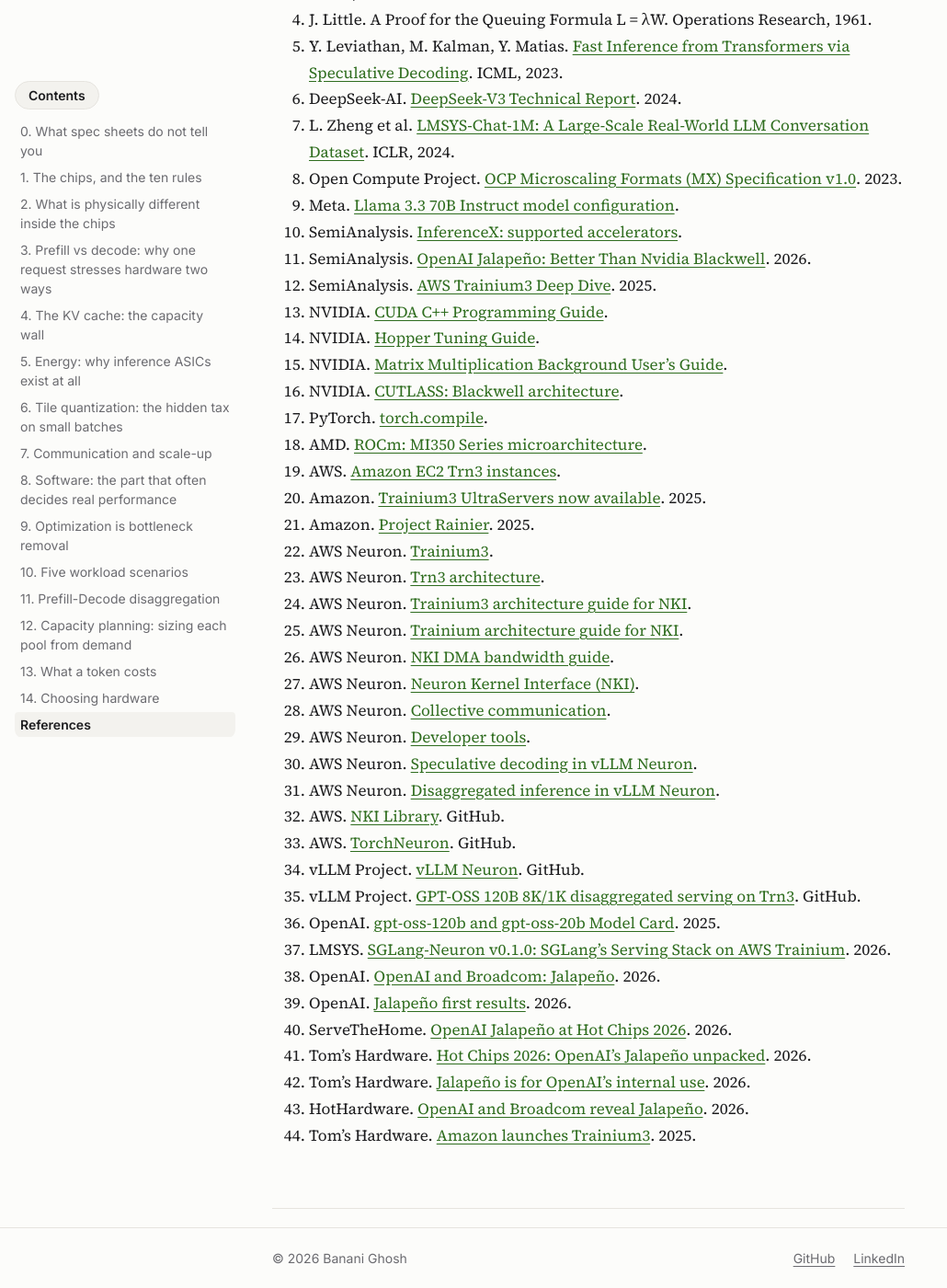
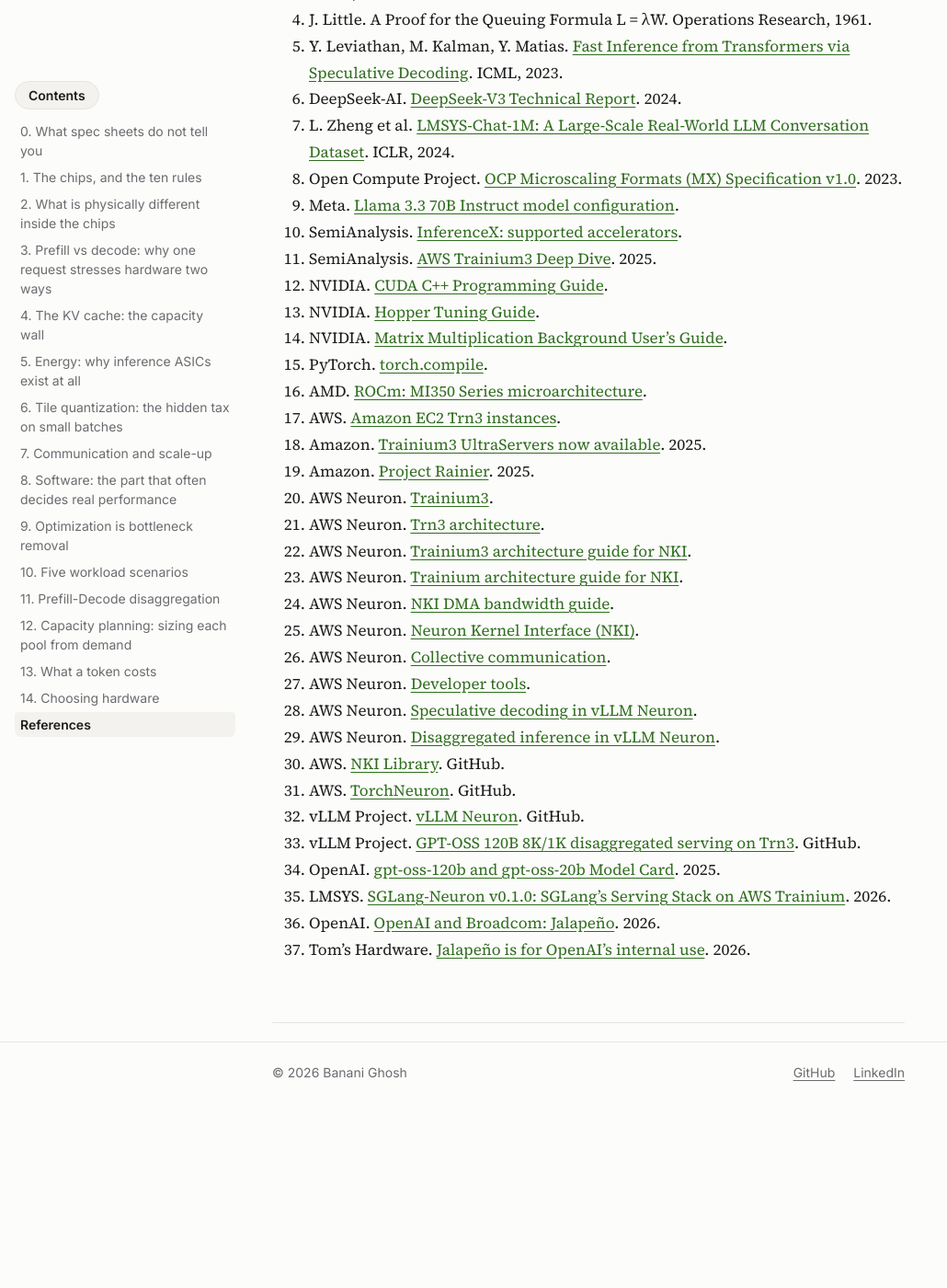
Before and after one commit to bananighosh/bananighosh.github.io, a Jekyll site: the page built from _posts/2026-11-16-flops-are-not-tokens.md, in a window 1280 px wide and 1400 px high, scrolled down 30678 px. Shown: the whole window at 92% size, without its empty margins (0-1030 px from the left). Built offline with Jekyll 4.4.1, drawn with Linux system fonts in a browser that asks for light colours; after the commit the page ends 31876 px from its top, so only the background shows below that.

Commit message:
References: drop entries no longer cited and competitor-framed titles
Co-Authored-By: Claude Opus 5.5 <noreply@anthropic.com>
Claude-Session: https://claude.ai/code/session_01K2HJxVUv7i1duGErniTfDd

```diff
--- a/_posts/2026-11-16-flops-are-not-tokens.md
+++ b/_posts/2026-11-16-flops-are-not-tokens.md
@@ -638,12 +638,10 @@ Web pages accessed November 2026.
 8. Open Compute Project. [OCP Microscaling Formats (MX) Specification v1.0](https://www.opencompute.org/documents/ocp-microscaling-formats-mx-v1-0-spec-final-pdf). 2023.
 9. Meta. [Llama 3.3 70B Instruct model configuration](https://huggingface.co/meta-llama/Llama-3.3-70B-Instruct/blob/main/config.json).
 10. SemiAnalysis. [InferenceX: supported accelerators](https://inferencex.semianalysis.com/about).
-11. SemiAnalysis. [OpenAI Jalapeño: Better Than Nvidia Blackwell](https://inferencex.semianalysis.com/blog/openai-jalapeno-better-than-nvidia). 2026.
 12. SemiAnalysis. [AWS Trainium3 Deep Dive](https://newsletter.semianalysis.com/p/aws-trainium3-deep-dive-a-potential). 2025.
 13. NVIDIA. [CUDA C++ Programming Guide](https://docs.nvidia.com/cuda/cuda-c-programming-guide/).
 14. NVIDIA. [Hopper Tuning Guide](https://docs.nvidia.com/cuda/hopper-tuning-guide/index.html).
 15. NVIDIA. [Matrix Multiplication Background User's Guide](https://docs.nvidia.com/deeplearning/performance/dl-performance-matrix-multiplication/index.html).
-16. NVIDIA. [CUTLASS: Blackwell architecture](https://www.mintlify.com/NVIDIA/cutlass/architectures/blackwell).
 17. PyTorch. [torch.compile](https://docs.pytorch.org/docs/stable/torch.compiler.html).
 18. AMD. [ROCm: MI350 Series microarchitecture](https://rocm.docs.amd.com/en/latest/reference/gpu-arch/mi350.html).
 19. AWS. [Amazon EC2 Trn3 instances](https://aws.amazon.com/ec2/instance-types/trn3/).
@@ -666,9 +664,4 @@ Web pages accessed November 2026.
 36. OpenAI. [gpt-oss-120b and gpt-oss-20b Model Card](https://cdn.openai.com/pdf/419b6906-9da6-406c-a19d-1bb078ac7637/oai_gpt-oss_model_card.pdf). 2025.
 37. LMSYS. [SGLang-Neuron v0.1.0: SGLang's Serving Stack on AWS Trainium](https://www.lmsys.org/blog/2026-11-12-sglang-neuron-v0.1.0). 2026.
 38. OpenAI. [OpenAI and Broadcom: Jalapeño](https://openai.com/index/openai-broadcom-jalapeno-inference-chip/). 2026.
-39. OpenAI. [Jalapeño first results](https://openai.com/index/jalapeno-first-results/). 2026.
-40. ServeTheHome. [OpenAI Jalapeño at Hot Chips 2026](https://www.servethehome.com/openai-jalapeno-asic-at-hot-chips-2026/). 2026.
-41. Tom's Hardware. [Hot Chips 2026: OpenAI's Jalapeño unpacked](https://www.tomshardware.com/tech-industry/artificial-intelligence/hot-chips-2026-openais-jalapeno-ai-asic-unpacked-accelerator-developed-using-ai-achieves-efficiency-and-throughput-gains-against-power-hungry-blackwell). 2026.
 42. Tom's Hardware. [Jalapeño is for OpenAI's internal use](https://www.tomshardware.com/tech-industry/artificial-intelligence/openais-custom-jalapeno-ai-inference-asic-is-for-openais-internal-use-but-company-leaves-the-door-open-to-broader-rollout-firm-says-it-will-have-its-hands-full-with-jalapeno-for-a-good-long-time). 2026.
-43. HotHardware. [OpenAI and Broadcom reveal Jalapeño](https://hothardware.com/news/openai-broadcom-reveal-jalapeno-ai-chip). 2026.
-44. Tom's Hardware. [Amazon launches Trainium3](https://www.tomshardware.com/tech-industry/artificial-intelligence/amazon-launches-trainium3-ai-accelerator-competing-directly-against-blackwell-ultra-in-fp8-performance-new-trn3-gen2-ultraserver-takes-vertical-scaling-notes-from-nvidias-playbook). 2025.
```
